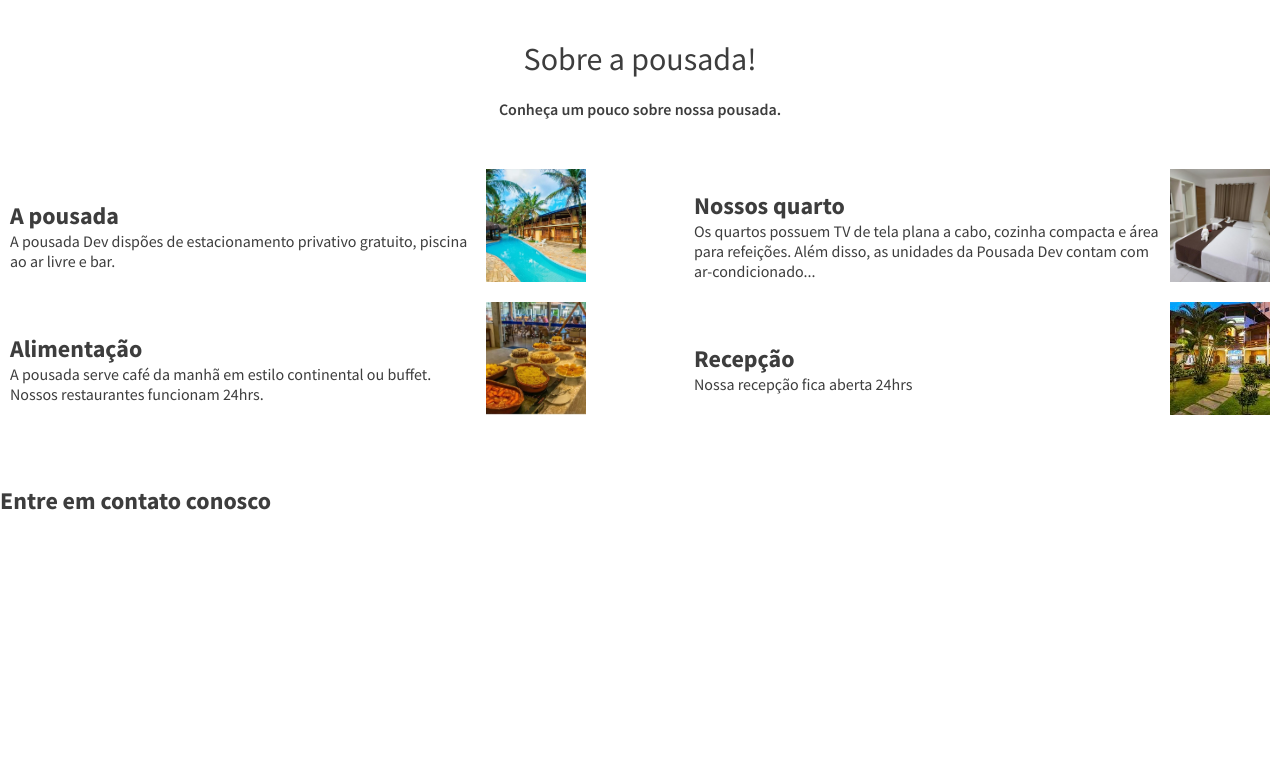
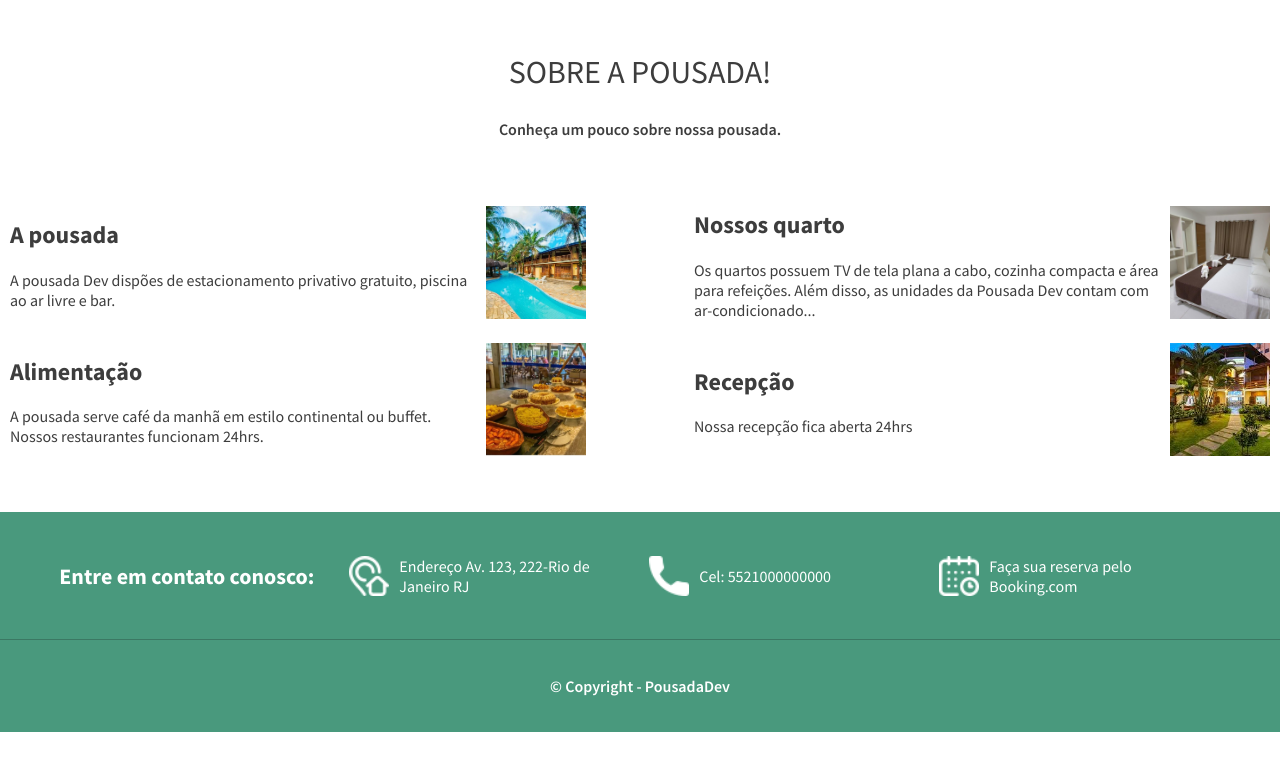
Before and after one commit to gleicekelly13/Pousada-Secreta, a plain HTML site: page index.html in a window 1280 px wide. Shown: the part 1851-2622 px from the top of the page. After the commit the page ends 2583 px from the top, so only its background shows below. Drawn offline with Linux system fonts and the light colour scheme.

Commit message:
Estilização do rodapé

```diff
--- a/css/style.css
+++ b/css/style.css
@@ -1,12 +1,15 @@
 * {
+    box-sizing: border-box;
+    text-decoration: none;
+}
+
+body {
     margin: 0;
     padding: 0;
-    box-sizing: border-box;
+    color: #3d3d3d;
     font-family: 'Source Sans Pro', sans-serif;
-    color: #3d3d3d;
     background-color: #fff;
-    text-decoration: none;
-}
+  }
 
 .limita-secao {
     max-width: 1024;
@@ -17,6 +20,7 @@
     width: 100%;
     position: fixed;
     border-bottom: 1px solid #d5d5d5;
+    background-color: #fff;
 
 }
 
@@ -43,6 +47,7 @@
     text-transform: uppercase;
     line-height: 18px;
     padding: 0px 15px 10px 15px;
+    color: #3d3d3d;
 }
 
 .link-topo:hover {
@@ -78,6 +83,7 @@
 .secao-container h2 {
     font-size: 32px;
     font-weight: 500;
+    text-transform: uppercase;
 }
 
 .secao-container p {
@@ -98,6 +104,7 @@
     margin-left: 30px;
     padding-bottom: 20px;
     border-bottom: 2px solid #00836a;
+    color: #3d3d3d;
     display: flex;
     flex-direction: column;
     align-items: center;
@@ -138,5 +145,53 @@ img {
     height: 113px;
     object-fit: cover;
     margin-left: 10px;
-    margin-bottom: 20px;
+
 }
+
+.rodape {
+    background-color: #49997d;
+    color: #fff;
+}
+
+.rodape h4 {
+    font-size: 22px;
+}
+
+.contatos {
+    padding: 20px 50px;
+    display: flex;
+    flex-wrap: wrap;
+    justify-content: space-around;
+
+}
+
+.rodape-info {
+    width: 23%;
+    display: flex;
+    align-items: center;
+
+}
+
+.link-rodape {
+    margin-right: 10px;
+    color: #fff;
+}
+
+.icone-rodape {
+    width: 40px;
+    height: 40px;
+    margin-right: 10px;
+}
+
+.rodape-info a {
+    color: #fff;
+}
+
+.copyright {
+    text-align: center;
+    padding: 20px;
+    border-top: 1px solid #3b7863;
+    color: #fff;
+    font-weight: 600;
+    width: 100%;
+}
--- a/index.html
+++ b/index.html
@@ -97,24 +97,28 @@
                     <img class="descricao-img" src="assets/img5.jpg" alt="">
             </div>
         </div>
+    </div>
     <!--Seção 3: Rodapé-->
-    <div class="container-rodape">
-        <div class="contatos">
-            <div class="contato-titulo">
-                <h2>Entre em contato conosco</h2>
+    <div class="rodape">
+        <div class="limita-secao contatos">
+            <div class="rodape-info">
+                <h4>Entre em contato conosco:</h4>
             </div>
-            <div class="contato-endereço">
-                <img src="assets/icones/endereco.png" alt="">
-                <a href="">Endereço Av. 123, 222-Rio de Janeiro RJ</a>
-            </div>
-            <div class="contato-cel">
-                <img src="assets/icones/telefone.png" alt="">
+
+
+            <a class="rodape-info link-rodape" href="https://goo.gl/maps/wPAS58QxiTopxK6w7" target="_blank"><img class="icone-rodape" src="assets/icones/endereco.png" alt="ícone endereço" title="ícone endereço">
+            <p>Endereço Av. 123, 222-Rio de Janeiro RJ</p>
+            </a>
+
+            <div class="rodape-info">
+                <img class="icone-rodape" src="assets/icones/telefone.png" alt="ícone telefone" title="ícone telefone">
                 <p>Cel: 5521000000000</p>
             </div>
-            <div class="contato-reserva">
-                <img src="assets/icones/calendario.png" alt="">
-                <a href="https://www.booking.com/searchresults.pt-br.html?aid=375635;label=msn-wLZ0m4wRNI00wFHQAaaO3w-79920787059858%3Atikwd-79920803013016%3Aaud-808219487%3Aloc-20%3Aneo%3Amte%3Adec%3Aqsbooking;sid=9ca5cbe6c9db71b34b98c0738ea780f4;dest_id=-666610;dest_type=city&">Faça sua reserva pelo Booking.com</a>
-            </div>
+
+
+            <a class="rodape-info link-rodape" href="https://www.booking.com/searchresults.pt-br.html?aid=375635;label=msn-wLZ0m4wRNI00wFHQAaaO3w-79920787059858%3Atikwd-79920803013016%3Aaud-808219487%3Aloc-20%3Aneo%3Amte%3Adec%3Aqsbooking;sid=9ca5cbe6c9db71b34b98c0738ea780f4;dest_id=-666610;dest_type=city&" target="_blank"><img class="icone-rodape" src="assets/icones/calendario.png" alt="ícone calendário" title="ícone calendário">Faça sua reserva pelo Booking.com
+            </a>
+
         </div>
         <div class="copyright">
             <p>© Copyright - PousadaDev</p>
```
